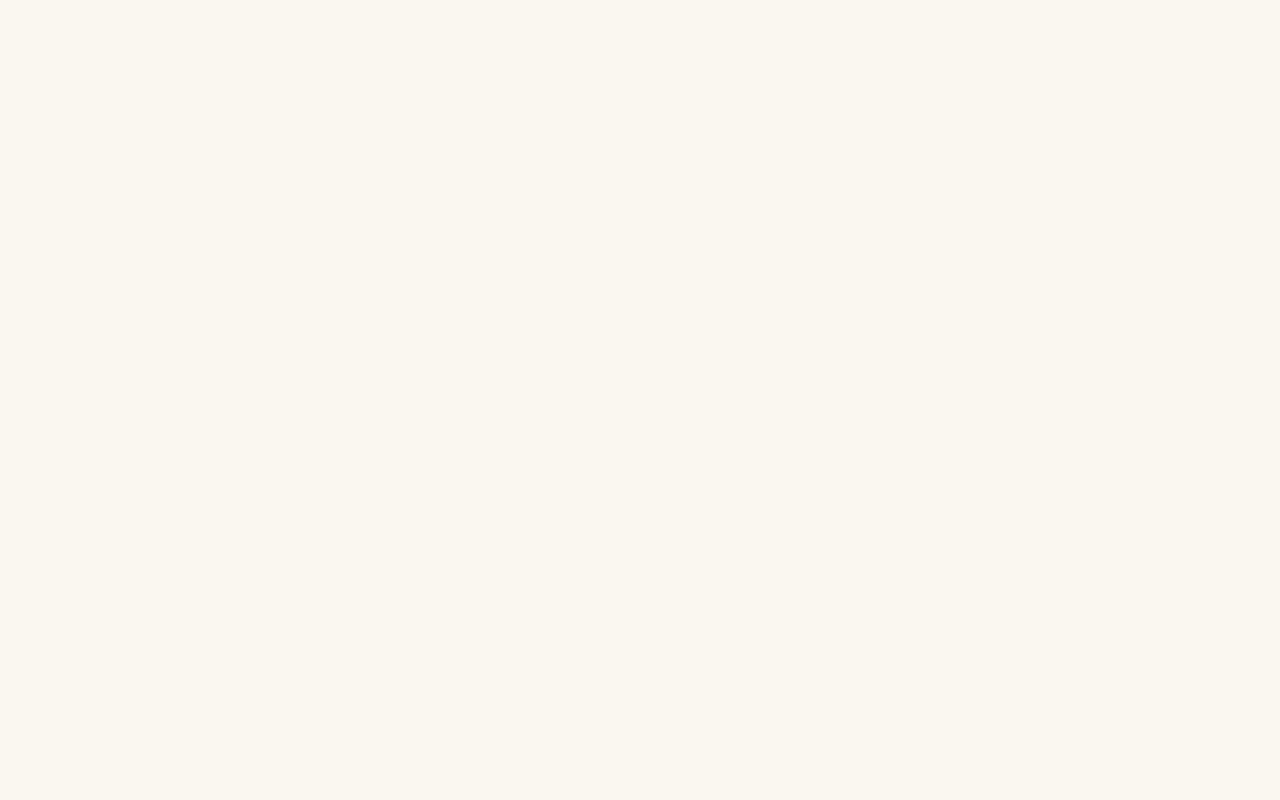
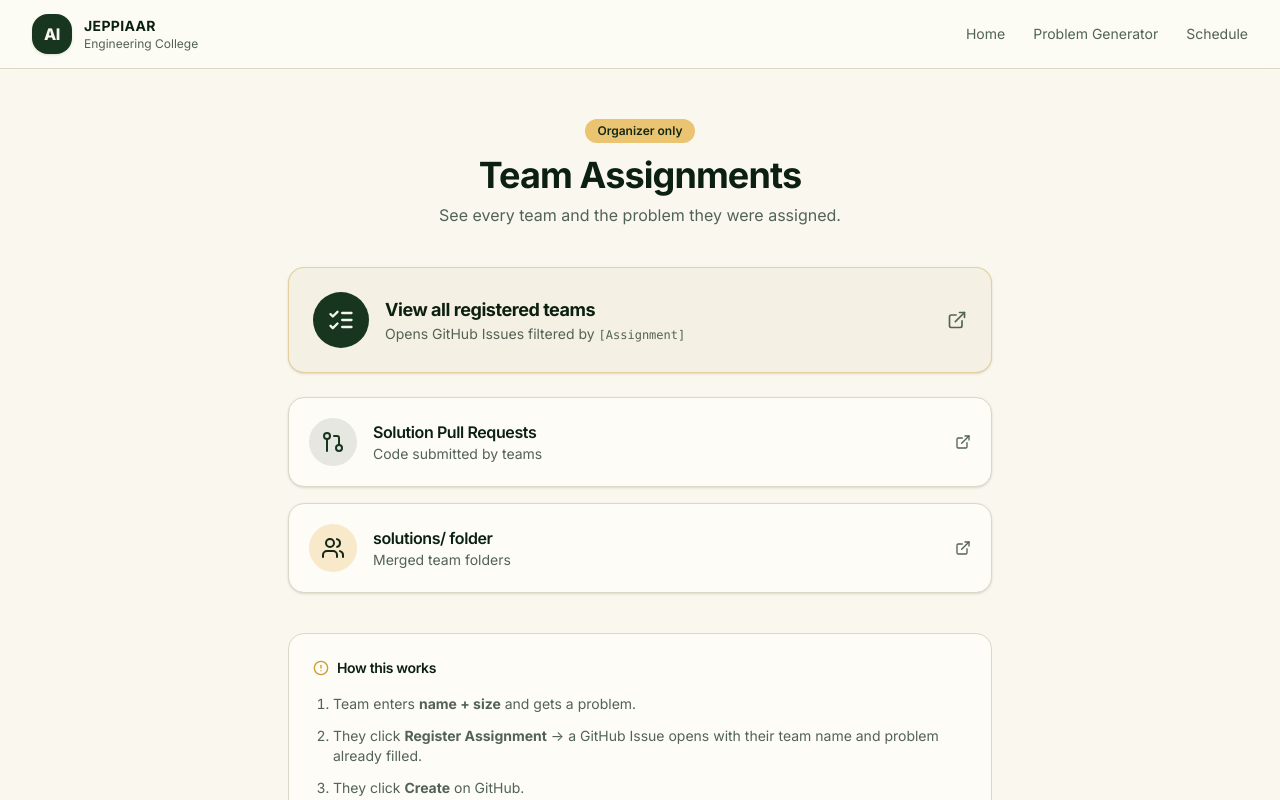
Before and after one commit to sairambn/AI-Competition, a React (Vite) app: page /organizer in a window 1280 px wide. Before the commit this address had no page. Shown: the top 800 px of the page. Built offline with nearby package versions, Linux system fonts and the light colour scheme.

Commit message:
feat: assignment registration + organizer page + GitHub submission flow

```diff
--- a/src/App.tsx
+++ b/src/App.tsx
@@ -3,6 +3,9 @@ import { Layout } from "./components/Layout";
 import { HomePage } from "./pages/HomePage";
 import { ProblemsPage } from "./pages/ProblemsPage";
 import { SchedulePage } from "./pages/SchedulePage";
+import { SubmitPage } from "./pages/SubmitPage";
+import { SubmissionsPage } from "./pages/SubmissionsPage";
+import { OrganizerPage } from "./pages/OrganizerPage";
 
 export default function App() {
   return (
@@ -11,6 +14,9 @@ export default function App() {
         <Route path="/" element={<HomePage />} />
         <Route path="/problems" element={<ProblemsPage />} />
         <Route path="/schedule" element={<SchedulePage />} />
+        <Route path="/submit" element={<SubmitPage />} />
+        <Route path="/submissions" element={<SubmissionsPage />} />
+        <Route path="/organizer" element={<OrganizerPage />} />
       </Route>
     </Routes>
   );
--- /dev/null
+++ b/src/pages/OrganizerPage.tsx
@@ -0,0 +1,99 @@
+import { ExternalLink, Users, ListChecks, GitPullRequest, AlertCircle } from "lucide-react";
+
+const REPO = "https://github.com/sairambn/AI-Competition";
+
+export function OrganizerPage() {
+  return (
+    <div className="mx-auto max-w-3xl px-4 py-12 sm:px-6 lg:px-8">
+      <div className="mb-10 animate-fade-up text-center">
+        <span className="mb-3 inline-flex rounded-full bg-accent/90 px-3 py-1 text-xs font-semibold text-accent-foreground">
+          Organizer only
+        </span>
+        <h1 className="text-3xl font-bold text-foreground sm:text-4xl">
+          Team Assignments
+        </h1>
+        <p className="mt-2 text-muted-foreground">
+          See every team and the problem they were assigned.
+        </p>
+      </div>
+
+      {/* Primary action */}
+      <a
+        href={`${REPO}/issues?q=is%3Aissue+[Assignment]`}
+        target="_blank"
+        rel="noopener noreferrer"
+        className="card-lift mb-6 flex items-center gap-4 rounded-xl border border-gold/40 bg-parchment p-6 shadow-sm transition hover:border-gold"
+      >
+        <div className="flex h-14 w-14 shrink-0 items-center justify-center rounded-full bg-primary text-primary-foreground">
+          <ListChecks className="h-7 w-7" />
+        </div>
+        <div className="flex-1">
+          <h2 className="text-lg font-bold text-foreground">View all registered teams</h2>
+          <p className="text-sm text-muted-foreground">
+            Opens GitHub Issues filtered by <code className="text-xs">[Assignment]</code>
+          </p>
+        </div>
+        <ExternalLink className="h-5 w-5 text-muted-foreground" />
+      </a>
+
+      <div className="space-y-4">
+        <a
+          href={`${REPO}/pulls?q=is%3Apr+[Solution]`}
+          target="_blank"
+          rel="noopener noreferrer"
+          className="card-lift flex items-center gap-4 rounded-xl border border-border bg-card p-5 shadow-sm transition hover:border-primary/40"
+        >
+          <div className="flex h-12 w-12 shrink-0 items-center justify-center rounded-full bg-primary/10 text-primary">
+            <GitPullRequest className="h-6 w-6" />
+          </div>
+          <div className="flex-1">
+            <h2 className="font-semibold text-foreground">Solution Pull Requests</h2>
+            <p className="text-sm text-muted-foreground">Code submitted by teams</p>
+          </div>
+          <ExternalLink className="h-4 w-4 text-muted-foreground" />
+        </a>
+
+        <a
+          href={`${REPO}/tree/main/solutions`}
+          target="_blank"
+          rel="noopener noreferrer"
+          className="card-lift flex items-center gap-4 rounded-xl border border-border bg-card p-5 shadow-sm transition hover:border-primary/40"
+        >
+          <div className="flex h-12 w-12 shrink-0 items-center justify-center rounded-full bg-accent/30 text-accent-foreground">
+            <Users className="h-6 w-6" />
+          </div>
+          <div className="flex-1">
+            <h2 className="font-semibold text-foreground">solutions/ folder</h2>
+            <p className="text-sm text-muted-foreground">Merged team folders</p>
+          </div>
+          <ExternalLink className="h-4 w-4 text-muted-foreground" />
+        </a>
+      </div>
+
+      {/* How it works */}
+      <div className="mt-10 rounded-xl border border-border bg-card p-6 text-sm">
+        <h3 className="flex items-center gap-2 font-semibold text-foreground">
+          <AlertCircle className="h-4 w-4 text-gold" />
+          How this works
+        </h3>
+        <ol className="mt-4 list-decimal space-y-3 pl-5 text-muted-foreground">
+          <li>
+            Team enters <strong>name + size</strong> and gets a problem.
+          </li>
+          <li>
+            They click <strong>Register Assignment</strong> → a GitHub Issue opens with their team name and problem already filled.
+          </li>
+          <li>
+            They click <strong>Create</strong> on GitHub.
+          </li>
+          <li>
+            You open the link above and see every team + assigned problem in one list.
+          </li>
+        </ol>
+        <p className="mt-4 rounded-lg bg-parchment px-4 py-3 text-foreground">
+          <strong>Tip:</strong> Keep the Issues tab open during the event. New teams appear as soon as they register.
+        </p>
+      </div>
+    </div>
+  );
+}
--- /dev/null
+++ b/src/pages/SubmissionsPage.tsx
@@ -0,0 +1,70 @@
+import { ExternalLink, GitPullRequest, FolderGit2 } from "lucide-react";
+
+const REPO = "https://github.com/sairambn/AI-Competition";
+
+export function SubmissionsPage() {
+  return (
+    <div className="mx-auto max-w-3xl px-4 py-12 sm:px-6 lg:px-8">
+      <div className="mb-10 animate-fade-up text-center">
+        <span className="mb-3 inline-flex rounded-full bg-accent/90 px-3 py-1 text-xs font-semibold text-accent-foreground">
+          Live Entries
+        </span>
+        <h1 className="text-3xl font-bold text-foreground sm:text-4xl">
+          Solutions on GitHub
+        </h1>
+        <p className="mt-2 text-muted-foreground">
+          All submissions are Pull Requests that add a folder under{" "}
+          <code className="rounded bg-secondary px-1.5 py-0.5 text-xs">solutions/</code>.
+        </p>
+      </div>
+
+      <div className="space-y-4">
+        <a
+          href={`${REPO}/pulls?q=is%3Apr+[Solution]`}
+          target="_blank"
+          rel="noopener noreferrer"
+          className="card-lift flex items-center gap-4 rounded-xl border border-border bg-card p-5 shadow-sm transition hover:border-primary/40"
+        >
+          <div className="flex h-12 w-12 shrink-0 items-center justify-center rounded-full bg-primary/10 text-primary">
+            <GitPullRequest className="h-6 w-6" />
+          </div>
+          <div className="flex-1">
+            <h2 className="font-semibold text-foreground">Open Solution PRs</h2>
+            <p className="text-sm text-muted-foreground">
+              Filter: title contains [Solution]
+            </p>
+          </div>
+          <ExternalLink className="h-4 w-4 text-muted-foreground" />
+        </a>
+
+        <a
+          href={`${REPO}/tree/main/solutions`}
+          target="_blank"
+          rel="noopener noreferrer"
+          className="card-lift flex items-center gap-4 rounded-xl border border-border bg-card p-5 shadow-sm transition hover:border-primary/40"
+        >
+          <div className="flex h-12 w-12 shrink-0 items-center justify-center rounded-full bg-accent/30 text-accent-foreground">
+            <FolderGit2 className="h-6 w-6" />
+          </div>
+          <div className="flex-1">
+            <h2 className="font-semibold text-foreground">solutions/ folder</h2>
+            <p className="text-sm text-muted-foreground">
+              Merged team folders appear here
+            </p>
+          </div>
+          <ExternalLink className="h-4 w-4 text-muted-foreground" />
+        </a>
+      </div>
+
+      <div className="mt-10 rounded-xl border border-border bg-parchment p-6 text-sm">
+        <h3 className="font-semibold text-foreground">For organizers / judges</h3>
+        <ol className="mt-3 list-decimal space-y-2 pl-5 text-muted-foreground">
+          <li>Review open PRs titled <code className="text-xs">[Solution] …</code></li>
+          <li>Check each team’s <code className="text-xs">README.md</code> and code quality</li>
+          <li>Watch the live presentation (2–3 min)</li>
+          <li>Score: clarity · usefulness for the department · demo quality</li>
+        </ol>
+      </div>
+    </div>
+  );
+}
```
